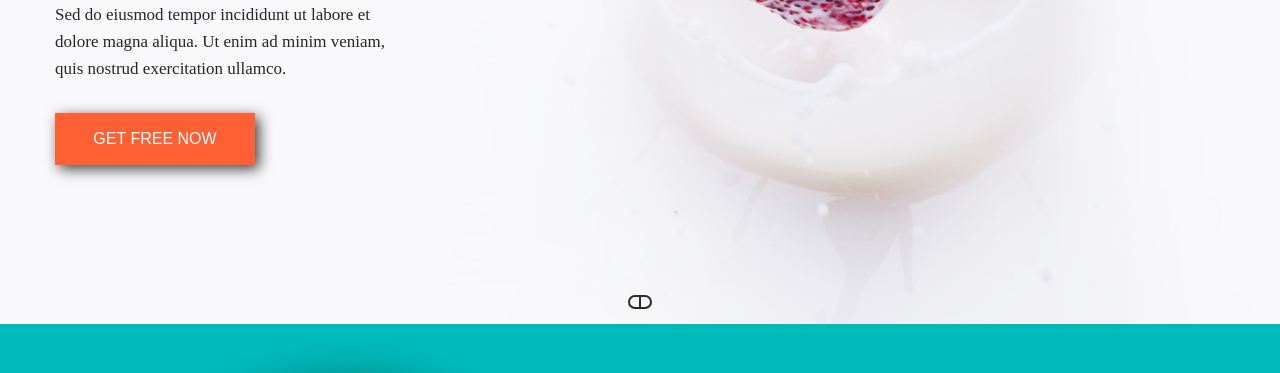
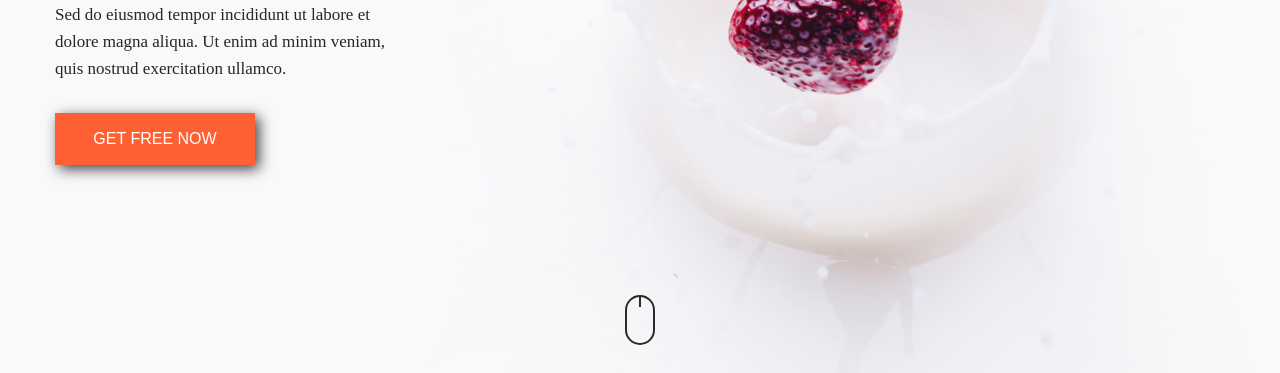
Before and after one commit to SA-Masih/cahee, a plain HTML site: page index.html in a window 1280 px wide. Shown: the part 411-784 px from the top of the page. Drawn offline with Linux system fonts and the light colour scheme.

Commit message:
gfffjftbnn

```diff
--- a/scss/home.scss
+++ b/scss/home.scss
@@ -52,8 +52,9 @@
     }
     &__selector {
         margin: 0 auto;
-        width: 2%;
-        height: 5%;
+        width: 30px;
+        height: 50px;
+        margin-bottom: 90px;
         border-radius: 20px;
         border: 2px solid #2a2a2a;
         &--line {
@@ -115,7 +116,6 @@
             display: block;
             width: 100%;
             margin: 0 auto;
-
         }
         &__a {
             margin: 15px 0;
```
Also changed, not shown: css/style.css.
